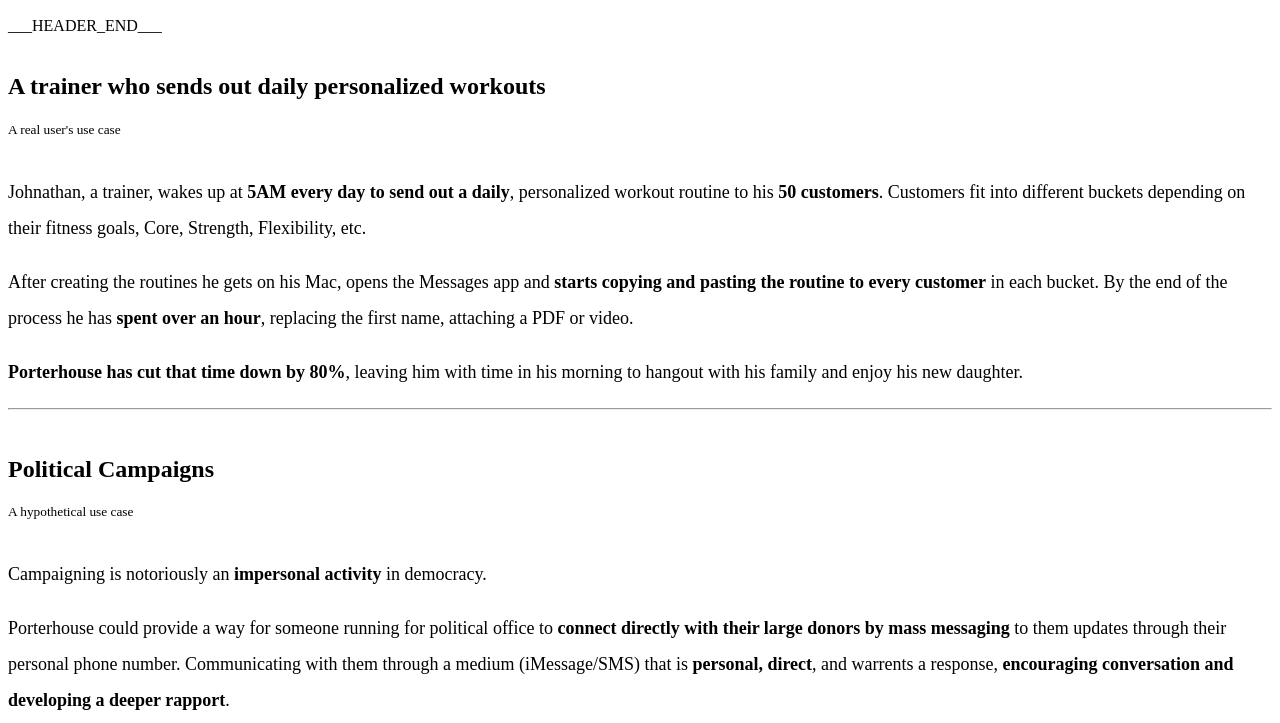
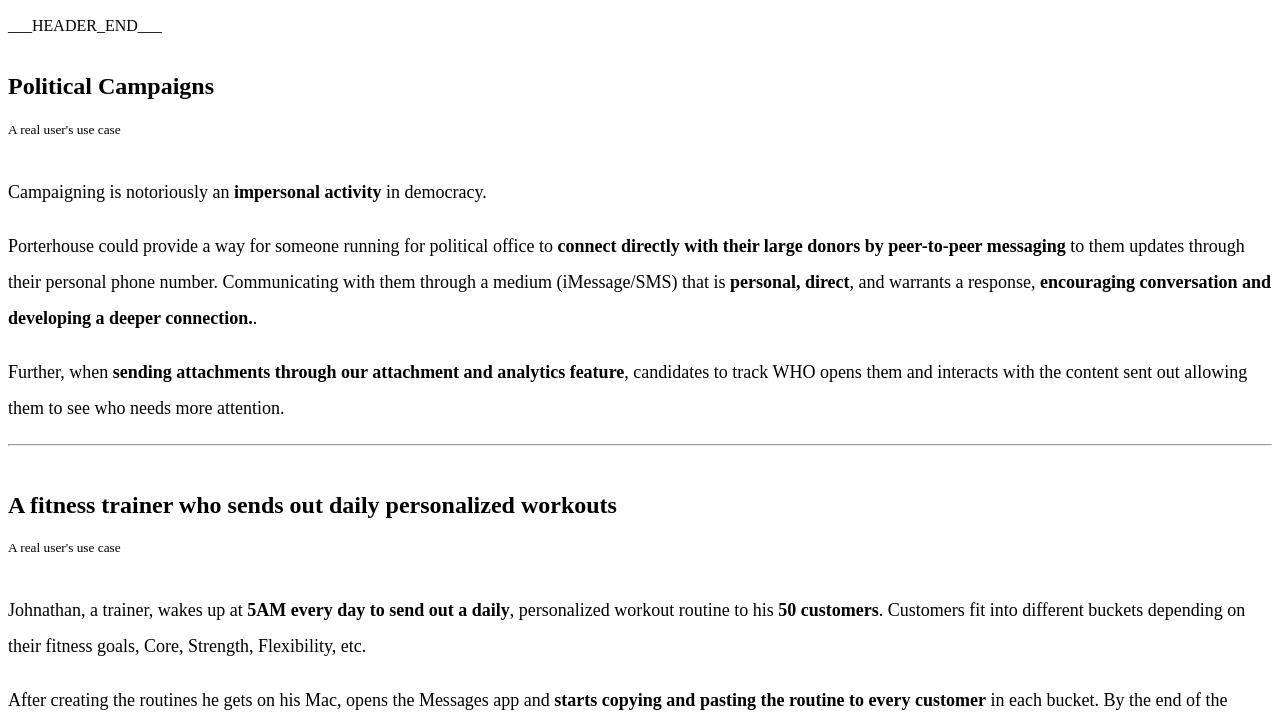
Before and after one commit to cworsley4/porterhousedotapp, a website: page pages/use-cases.html in a window 1280 px wide. Shown: the part 76-799 px from the top of the page. Drawn offline with Linux system fonts and the light colour scheme.

Commit message:
Updating use-cases, mispellings, and small cpy changes

```diff
--- a/build.js
+++ b/build.js
@@ -16,7 +16,7 @@
   ncp('./pages/assets', './build/pages/assets', console.log);
   console.log('Starting build...');
   recursive('./pages', (err, files) => {
-    console.log(files)
+    console.log(files);
     files.forEach((filePath) => {
       if (filePath.includes('assets')) return;
       console.log('Building...', filePath);
--- a/pages/use-cases.html
+++ b/pages/use-cases.html
@@ -3,7 +3,8 @@
 
 <head>
     <title>Porterhouse - Use Cases - Mass iMessage and SMS message marketing</title>
-  <meta name="description" content="Different Use Cases for Porterhouse, gym trainer, political campaigns, and small local businesses." />
+    <meta name="description"
+          content="Different Use Cases for Porterhouse, gym trainer, political campaigns, and small local businesses."/>
     ___LINK_TAGS___
     ___GA___
 </head>
@@ -15,63 +16,67 @@
 </div>
 ___HEADER_END___
 <div id="features" class="container">
-    <br/>
-		<div class="row">
-			<h2>
-        <i style="font-size: 0.9em;" class="fa fa-dumbbell"></i>
-        A trainer who sends out daily personalized workouts
-      </h2>
-    </div>
-    <div class="row">
-      <small class="text-muted">A real user's use case</small>
-    </div>
     <br />
-    <div style="line-height: 2em; font-size: large;">
-      <p>
-        Johnathan, a trainer, wakes up at <b>5AM every day to send out a daily</b>, personalized workout routine
-        to his <b>50 customers</b>. Customers fit into different buckets depending on their fitness goals,
-        Core, Strength, Flexibility, etc.
-      </p>
-      <p>
-        After creating the routines he gets on his Mac, opens the
-        Messages app and <b>starts copying and pasting the routine to every customer</b> in each bucket.
-        By the end of the process he has <b>spent over an hour</b>, replacing the first name, attaching a
-        PDF or video.
-      </p>
-      <p>
-        <b>Porterhouse has cut that time down by 80%</b>, leaving him with time in his morning
-        to hangout with his family and enjoy his new daughter.
-      </p>
-    </div>
-		<hr />
-    <br/>
     <div class="row" id="political-campaigns">
         <h2>
             <i style="font-size: 0.9em;" class="fa fa-vote-yea"></i>
             Political Campaigns</h2>
     </div>
     <div class="row">
-      <small class="text-muted">A hypothetical use case</small>
+        <small class="text-muted">A real user's use case</small>
     </div>
-    <br />
+    <br/>
     <div style="line-height: 2em; font-size: large;">
         <p>
-        Campaigning is notoriously an <b>impersonal activity</b> in democracy.
+            Campaigning is notoriously an <strong>impersonal activity</strong> in democracy.
         </p>
         <p>
-        Porterhouse could provide a way for someone running for political office to <b>connect directly with their large
-        donors by mass messaging</b> to them updates through their personal phone number. Communicating with them through
-        a medium (iMessage/SMS) that is <b>personal, direct</b>, and warrents a response, <b>encouraging conversation and developing
-        a deeper rapport</b>.
+            Porterhouse could provide a way for someone running for political office to <strong>connect directly with their
+            large
+            donors by peer-to-peer messaging</strong> to them updates through their personal phone number. Communicating with them
+            through
+            a medium (iMessage/SMS) that is <strong>personal, direct</strong>, and warrants a response, <strong>encouraging
+            conversation and developing
+            a deeper connection.</strong>.
         </p>
         <p>
-        Further, when <b>sending attachments through our attachment and analytics feature</b>, canidates to track WHO opens them and interacts with
+            Further, when <strong>sending attachments through our attachment and analytics feature</strong>, candidates to track
+            WHO opens them and interacts with
             the content sent out allowing them to see who needs more attention.
         </p>
     </div>
-    <hr />
-    <br />
-    <div class="row" id="political-campaigns">
+    <hr/>
+    <br/>
+    <div class="row" id="fitness-trainer-use-case">
+        <h2>
+            <i style="font-size: 0.9em;" class="fa fa-dumbbell"></i>
+            A fitness trainer who sends out daily personalized workouts
+        </h2>
+    </div>
+    <div class="row">
+        <small class="text-muted">A real user's use case</small>
+    </div>
+    <br/>
+    <div style="line-height: 2em; font-size: large;">
+        <p>
+            Johnathan, a trainer, wakes up at <strong>5AM every day to send out a daily</strong>, personalized workout routine
+            to his <strong>50 customers</strong>. Customers fit into different buckets depending on their fitness goals,
+            Core, Strength, Flexibility, etc.
+        </p>
+        <p>
+            After creating the routines he gets on his Mac, opens the
+            Messages app and <strong>starts copying and pasting the routine to every customer</strong> in each bucket.
+            By the end of the process he has <strong>spent over an hour</strong>, replacing the first name, attaching a
+            PDF or video.
+        </p>
+        <p>
+            <strong>Porterhouse has cut that time down by 80%</strong>, leaving him with time in his morning
+            to hangout with his family and enjoy his new daughter.
+        </p>
+    </div>
+    <hr/>
+    <br/>
+    <div class="row" id="small-business">
         <h2>
             <i style="font-size: 0.9em;" class="fa fa-business-time"></i>
             Small Local Businesses
@@ -80,18 +85,21 @@
     <div class="row">
         <small class="text-muted">A hypothetical use case</small>
     </div>
-    <br />
+    <br/>
     <div style="line-height: 2em; font-size: large;">
         <p>
             Local businesses are vital to our economy and business is hard.
         </p>
         <p>
-        Porterhouse could provide a way for <b>local business owners to reach out to their client base</b> to let them know of new
+            Porterhouse could provide a way for <strong>local business owners to reach out to their client base</strong> to let
+            them know of new
             shipments, a rare product that has just come in, or an event their hosting.
         </p>
         <p>
-        Porterhouse would <b>give customers the local attention they enjoy</b> from their local businesses and <b>allow customers and owners to
-        communicate direct together</b> and help <b>drive sales</b> in an environment that is ever more difficult for local retail.
+            Porterhouse would <strong>give customers the local attention they enjoy</strong> from their local businesses and <strong>allow
+            customers and owners to
+            communicate direct together</strong> and help <strong>drive sales</strong> in an environment that is ever more difficult
+            for local retail.
         </p>
     </div>
 </div>
```
Also changed, not shown: pages/security.html (+1 -1 lines), build/pages/security.html, build/pages/use-cases.html. Lines whose indentation alone changed are shown as unchanged.
